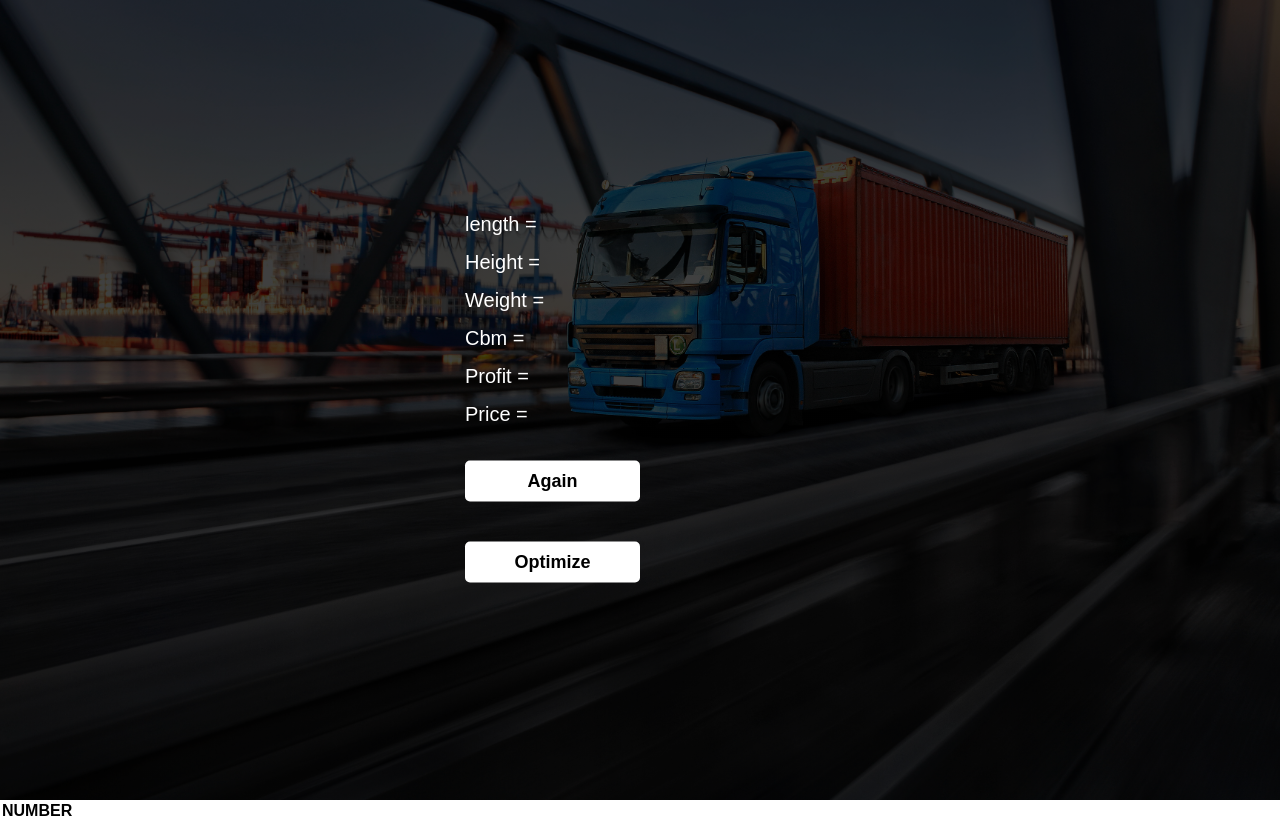
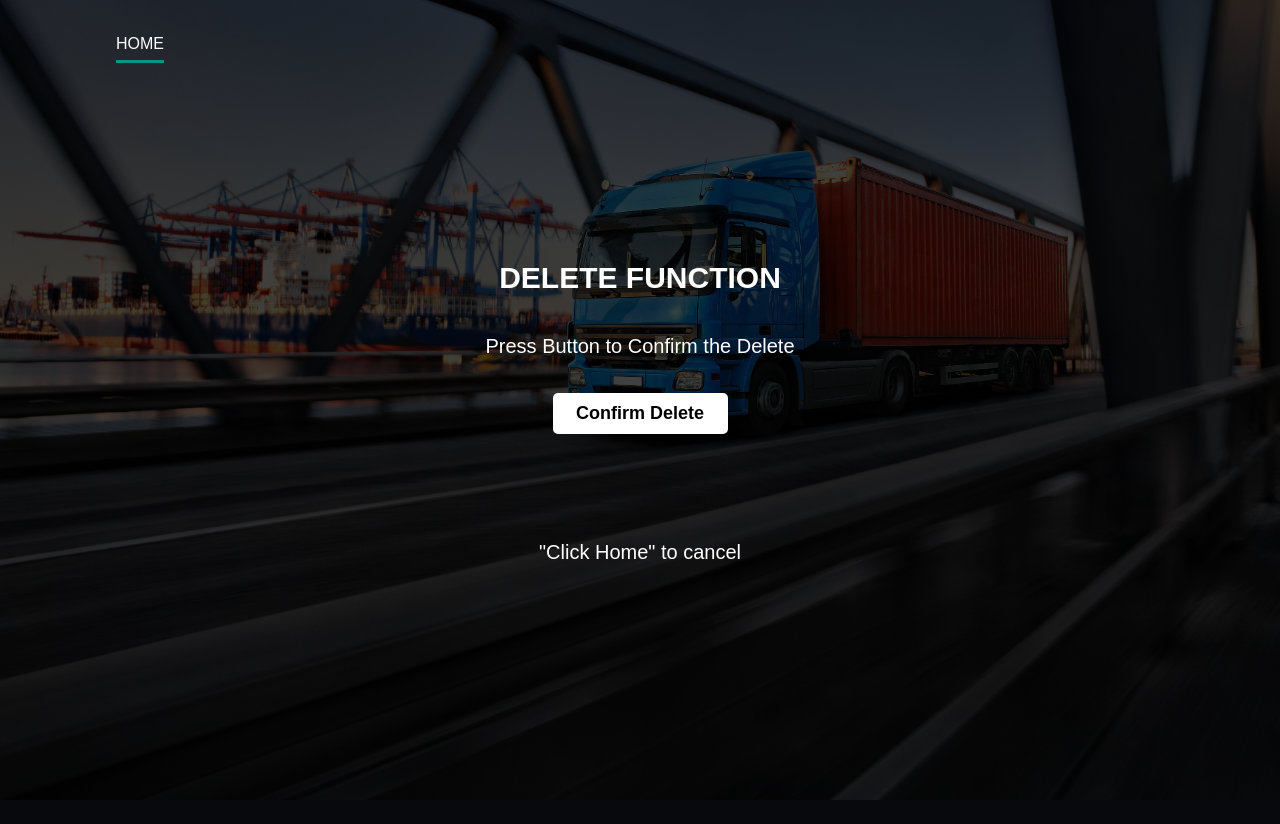
Before and after one commit to k3st/flask_Thesis, a Flask app: page /delete/1 in a window 1280 px wide. After the commit the page ends 800 px from the top, so only its background shows below. Run offline with Flask 3, Linux system fonts and the light colour scheme; tables that the repository leaves empty hold one stand-in row (values such as "Sample post"); data that the repository does not hold is empty.

Commit message:
working v3
-- error handling most functions
-- alert dialog notification
-- fix UI overlapping
-- radio button validation
-- input forms validation and fixes

```diff
--- a/app.py
+++ b/app.py
@@ -1,6 +1,6 @@
 from flask import Flask, render_template, request, redirect, url_for, flash, session
 from compute_package import computeCargo
-from model import  db,CargoModel, VehicleModel #VehicleModel not used; changed to session
+from model import  db,CargoModel, TempModel #VehicleModel not used; changed to session
 #from compute_package import computeCargo  <==== old CargoModel
 
 # from flask_migrate import Migrate
@@ -10,7 +10,8 @@ app = Flask(__name__)
 app.secret_key = "A"
 
 #Database
-urlForDB = "postgresql://datacargo_user:Q7iWPt0jm5QKoxsdGrZ5klJ8V3CQjApv@dpg-cfro831gp3jo1ds3h5qg-a.singapore-postgres.render.com/datacargo"
+urlForDB = "postgresql://datacargo_user:Q7iWPt0jm5QKoxsdGrZ5klJ8V3CQjApv@dpg-cfro831gp3jo1ds3h5qg-a.singapore-postgres.render.com/datacargo" #use for Production
+# urlForDB = 'sqlite:///dataCargo.db'  #use if local database
 
 app.config['SQLALCHEMY_DATABASE_URI'] = urlForDB
 db.init_app(app)
@@ -44,15 +45,17 @@ def vehicle():
         return render_template ('vehicle.html')
 
     if request.method == 'POST':
+        global vehicleLimit
         try:
             if 'submit_button' in request.form:
                 vehicleLimit = request.form['capacity']
                 print("Vehicle Choice: ", vehicleLimit)
+                session ["vehicleLimit"] = vehicleLimit
+                print("Data Inside Session => ", session ["vehicleLimit"] )
+                return redirect ('/showData')
         except Exception as err:
             print(err)
-        session ["vehicleLimit"] = vehicleLimit
-        print("Data Inside Session => ", session ["vehicleLimit"] )
-        return redirect ('/')
+            return redirect ('/vehicle')
 
 #                                       --- DONE
 @app.route('/optimize', methods=['GET','POST'])
@@ -60,17 +63,34 @@ def optimize():
     if "vehicleLimit" in session:
         vehicleLimit = session ["vehicleLimit"]
         print("Condition True: ",vehicleLimit)
-        vehicleLimit = 20
-        #add error handling for computeCargo()
-        results=computeCargo(CargoModel,vehicleLimit)
-        print("="*25,"@"*10,"="*25)
-        print(results)
+        try:
+            results=computeCargo(CargoModel,vehicleLimit)
+            print("="*25,"@"*10,"="*25)
+            print(results)
+            return render_template('optimize.html',data = results)
+        except Exception as err:
+            print(err)
+            return render_template('error.html', err=err)
     else:
         print('No vehicle selected, redirect to /vehicle')
         return redirect('/vehicle')
 
-    return "END RESULT DONE"
 
+
+
+@app.route('/trial/<int:pkgID>', methods=['GET','POST'])
+def getTrial(pkgID):
+    err2 = None
+    err = "package not found"
+    # sample = db.get_or_404(CargoModel,pkgID,description=err)
+    try:
+        sample = db.get_or_404(CargoModel,pkgID)
+    except Exception as err2:
+        print(err2)
+
+    if err2 is None:
+        return render_template('index.html')
+    print("ERROR --@@@")
 
 
 
@@ -104,14 +124,24 @@ def showData():
     if request.method =='GET':
         result = CargoModel.query.all()
         return render_template('showData.html', result=result)
+
     if request.method == 'POST':
         pkgID = request.form['pkgID']
+        if pkgID == "0":
+            err = "CARGO ID 0 is not possible..."
+            return render_template('error.html', err=err)
+        try:
+            data = db.get_or_404(CargoModel,pkgID)
+        except Exception as err2:
+
+            err = f"CargoID: ' {pkgID} '  is not in database... "
+            return render_template("error.html",err = err)
+
         if request.form['submit_button'] == "update":
             return redirect (f'/update/{pkgID}')
         elif request.form['submit_button'] == "delete":
             return redirect (f'/delete/{pkgID}')
-        else:
-            print("no function")
+
 
 ## ADD Single Retrieve FUNCTION             --- in progress
 @app.route('/showSingleData/<int:pkgID>')
@@ -122,47 +152,48 @@ def GetSingleCargo(pkgID):
     return f"ERROR: --- \nCargo # {pkgID} does not exist. "
 
 
-# [UPDATE]                  -- ID not working? ? ?
+# [UPDATE]                  -- DONE with error handl
 @app.route('/update/<int:pkgID>', methods = ['GET', 'POST'])
 def update(pkgID):
-    cargos = CargoModel.query.filter_by(id=pkgID).first()
+    cargos = db.get_or_404(CargoModel,pkgID)
     if request.method == 'POST':
+        # try:
         if cargos:
-            db.session.delete(cargos)
-            db.session.commit()
-
             newCargos = CargoModel(
             price_per_weight = request.form['price_per_weight'],
             cbm = request.form['cbm'],
             profit = request.form['profit']
             )
+            db.session.delete(cargos)
+            db.session.commit()
             db.session.add(newCargos)
             db.session.commit()
-            return redirect(f'/update/{pkgID}')
-        return f"ERROR: --- \nCargo # {pkgID} does not exist. "
+            return redirect('/showData')
+        return f"ERROR404: UPDATE FUNCTION \nCargo # {pkgID} does not exist. "
+        # except Exception as err:
+        #     err ="ERROR404: UPDATE FUNCTION \nCargo # {pkgID} does not exist. "
+        #     print(err)
+        #     return render_template('error.html', err=err)
     return render_template('cargoUpdate.html', cargos = cargos)
 
 
-# [DELETE]  -                   -- no changes
-@app.route('/delete/<int:id>')
-def delete(id):
-    item_to_delete = CargoModel.query.get_or_404(id)
-    print(item_to_delete)
-    items = CargoModel.query.all()
-    for i in items:
-        if i.id == item_to_delete:
-            w.remove(i.name)
-    try:
-        db.session.delete(item_to_delete)
-        db.session.commit()
-        return render_template('output.html',values = CargoModel.query.all())
-    except:
-        return render_template('output.html',values = CargoModel.query.all())
-
-
+# [DELETE]  -                   -- DONE with error handl
+@app.route('/delete/<int:pkgID>', methods = ['GET', 'POST'])
+def delete(pkgID):
+    cargos = db.get_or_404(CargoModel,pkgID)
+    if request.method == 'POST':
+        if cargos:
+            # delCargo = CargoModel.query.filter_by(id=pkgID).first()
+            db.session.delete(cargos)
+            db.session.commit()
+            return redirect('/showData')
+        # except Exception as err:
+        #     err ="ERROR404: DELETE FUNCTION \nCargo # {pkgID} does not exist. "
+        #     print(err)
+        #     return render_template('error.html', err=err)
+    return render_template('cargoDelete.html', cargos = cargos)
 
 
 if __name__ == '__main__':
     app.run(host='localhost', port=5000)
     app.run(debug = True)
-    app.run()
--- a/model.py
+++ b/model.py
@@ -24,14 +24,13 @@ class CargoModel(db.Model):
 
     #Function to return
     def __repr__(self) -> str:
-        return '<Name %r>' % self.id
+        return '<CargoID: %r>' % self.id
 
 
 
 
-class VehicleModel(db.Model):
-    print("deferred")
-    __tablename__ = "vehicle"
+class TempModel(db.Model):
+    __tablename__ = "temp"
     keyID = db.Column(db.Integer, primary_key=True)
     # vehicleLimit = db.Column(db.Integer)
 
--- a/static/style3.css
+++ b/static/style3.css
@@ -12,9 +12,6 @@
 }
 
 .Item-Form {
-    position: absolute;
-    top: 50%;
-    left: 50%;
     transform: translate(-50%, -50%);
     width: 350px;
 }
--- a/static/style4.css
+++ b/static/style4.css
@@ -71,3 +71,44 @@
     border-radius: 5px;
     background-color: #fff;
 }
+
+.Item-Form {
+    position: absolute;
+    top: 50%;
+    left: 50%;
+    transform: translate(-50%, -50%);
+    width: 350px;
+}
+
+.Item-Form h1 {
+    color:white;
+    font-size: 30px;
+    text-align: center;
+    text-transform: uppercase;
+    margin: 40px 0;
+}
+
+.Item-Form p {
+    color:white;
+    font-size: 20px;
+    margin: 15px 0;
+}
+
+.Item-Form input {
+    font-size: 16px;
+    padding: 15px 10px;
+    width: 100%;
+    border-radius: 5px;
+    outline: none;
+}
+
+.Item-Form button {
+    font-size: 18px;
+    font-weight: bold;
+    margin: 20px 0;
+    padding: 10px 15px;
+    width: 50%;
+    border: 0;
+    border-radius: 5px;
+    background-color: #fff;
+}
--- /dev/null
+++ b/templates/cargoDelete.html
@@ -0,0 +1,54 @@
+<!DOCTYPE html>
+<html>
+<head>
+    <title>UPDATE CargoList</title>
+    <link rel="stylesheet" href="/static/style4.css">
+    <style>
+        body{
+            color: white;
+            text-align: center;
+        }
+
+    </style>
+
+
+
+</head>
+<body>
+    <div class="banner">
+        <div class="navbar" >
+           <ul>
+                 <li>
+                    <a href="{{url_for('index')}}">Home</a>
+                </li>
+
+                <br>
+
+            </ul>
+        </div>
+
+        <div class="Item-Form">
+            <h1> DELETE FUNCTION</h1>
+
+            <form action='' method="POST" onsubmit=displayAlert()>
+                <p>Press Button to Confirm the Delete</p>
+                <button type="submit" value="Submit">Confirm Delete</button>
+            </form>
+            <br>
+                <br>
+                <br>
+                <br>
+            <p> "Click Home" to cancel </p>
+        </div>
+    </div>
+</body>
+<script>
+
+
+  function displayAlert(){
+    alert("DELETE SUCCESS")
+  }
+
+</script>
+
+</html>
--- a/templates/output.html
+++ /dev/null
@@ -1,43 +0,0 @@
-<!DOCTYPE html>
-<html lang="en">
-    <head>
-        <meta charset="UTF-8">
-        <title>Output</title>
-        <link rel="stylesheet" href="/static/style4.css">
-    </head>
-    <body>
-        <div class="banner">
-            <div class="content">
-                <p>length = {{l}}</p>
-                <p>Height = {{h}}</p>
-                <p>Weight = {{w}}</p>
-                <p>Cbm = {{v}}</p>
-                <p>Profit = {{p}}</p>
-                <p>Price = {{pri}}</p>
-
-                <a href="{{url_for('cargo')}}">
-                    <button>Again</button>
-                </a>
-                <a href="{{url_for('buffer')}}">
-                    <button>Optimize</button>
-                </a>
-
-            </div>
-        </div>
-        <table class>
-            <tr>
-                <th>NUMBER</th>
-            </tr>
-            <tr>
-                {% for item in values %}
-                <td>'Id': {{item.id}}
-                    'Cbm': {{item.name}}
-                    'Profit': {{item.profits}}
-                    'Price Per Weight': {{item.pper}}
-                    <a href="{{ url_for('delete', id = item.id)}}">Delete </a>
-                </td>
-                {% endfor %}
-            </tr>
-        </table>
-    </body>
-</html>
```
Also changed, not shown: compute_package.py (+34 -27 lines), templates/cargoUpdate.html (+14 -6 lines), templates/error.html (+24 -5 lines), templates/optimize.html (+14 -1 lines), templates/showData.html (+22 -11 lines), templates/vehicle.html (+17 -2 lines).
